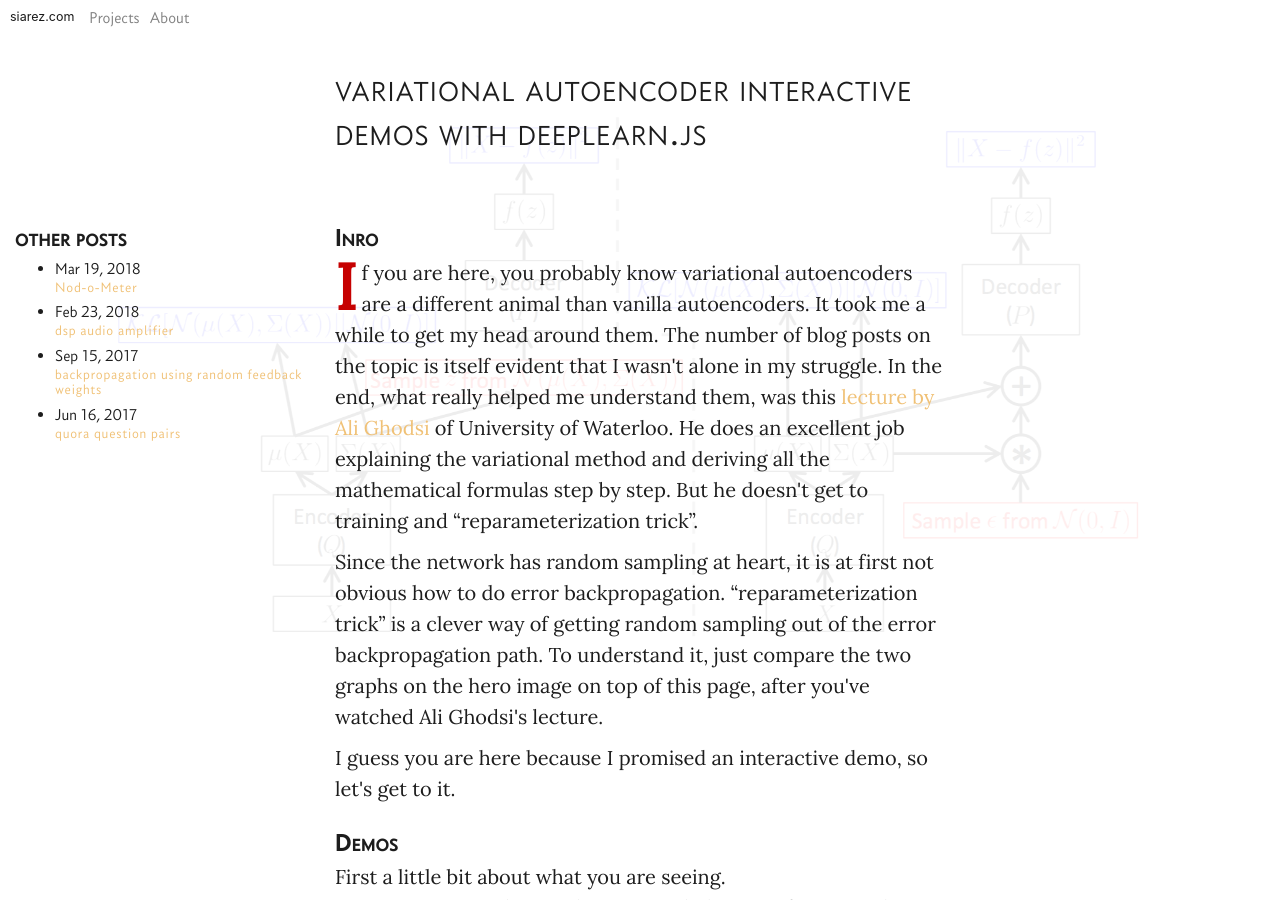
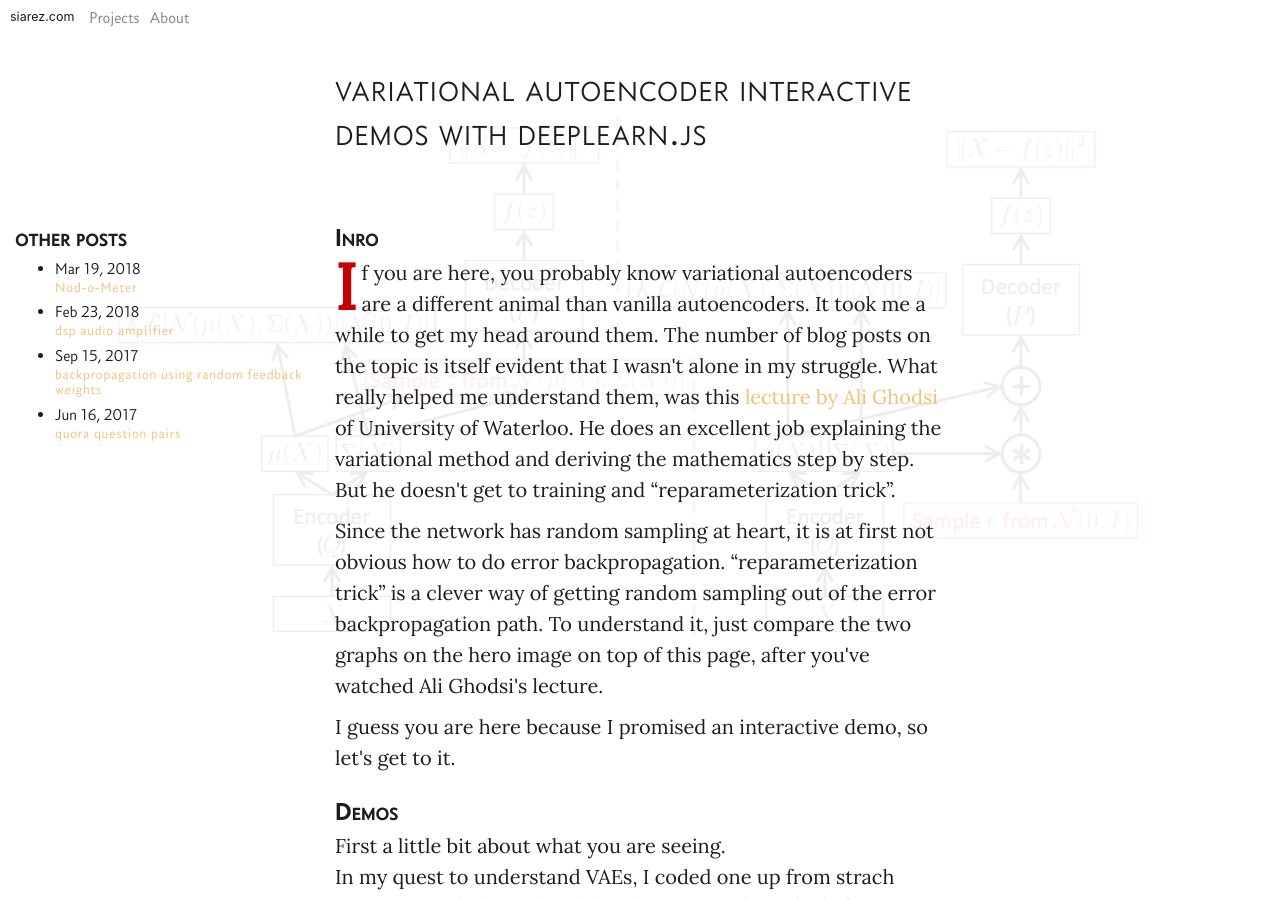
Before and after one commit to siarez/siarez.com, a Jekyll site: the page built from _posts/2018-01-23-variational-autoencoder.html, in a window 1280 px wide and 900 px high, scrolled down 664 px. Built offline with Jekyll 4.4.1, drawn with Linux system fonts in a browser that asks for light colours; nearby versions of some CDN libraries; comment, search, counter and statistics services are not loaded; some of the changed text lies outside the part shown.

Commit message:
clarified the explainations

```diff
--- a/_posts/2018-01-23-variational-autoencoder.html
+++ b/_posts/2018-01-23-variational-autoencoder.html
@@ -15,8 +15,8 @@ image:
 <p>
     <span class="dropcap">I</span>f you are here, you probably know variational autoencoders are a different animal than vanilla autoencoders.
     It took me a while to get my head around them. The number of blog posts on the topic is itself evident that I wasn't alone in my struggle.
-    In the end, what really helped me understand them, was this <a href="https://www.youtube.com/watch?v=7G4_Y5rsvi8" target="_blank">lecture by Ali Ghodsi</a> of University of Waterloo.
-    He does an excellent job explaining the variational method and deriving all the mathematical formulas step by step.
+    What really helped me understand them, was this <a href="https://www.youtube.com/watch?v=7G4_Y5rsvi8" target="_blank">lecture by Ali Ghodsi</a> of University of Waterloo.
+    He does an excellent job explaining the variational method and deriving the mathematics step by step.
     But he doesn't get to training and “reparameterization trick”.
 </p>
 <p>
```
Also changed, not shown: other parts of _posts/2018-01-23-variational-autoencoder.html (+9 -6 lines).
